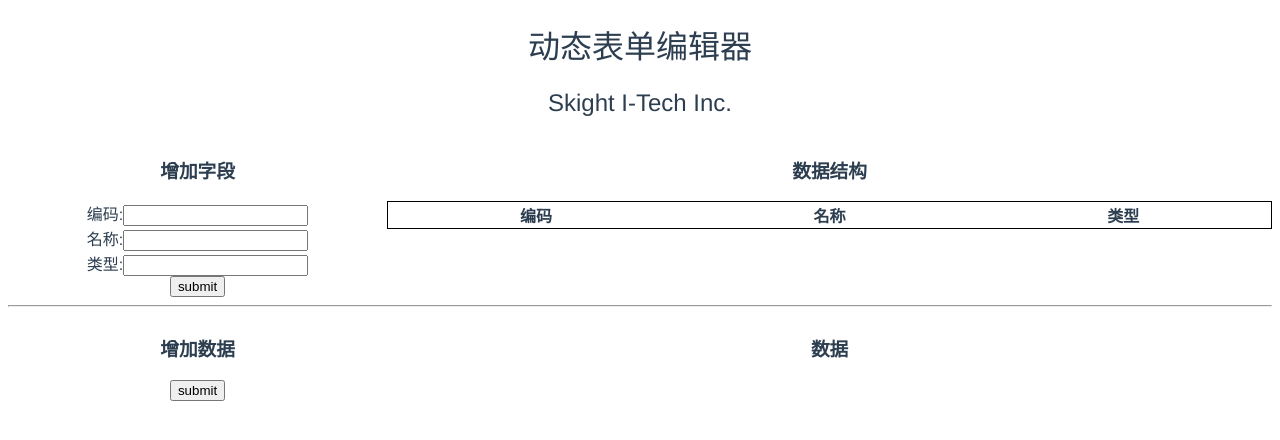
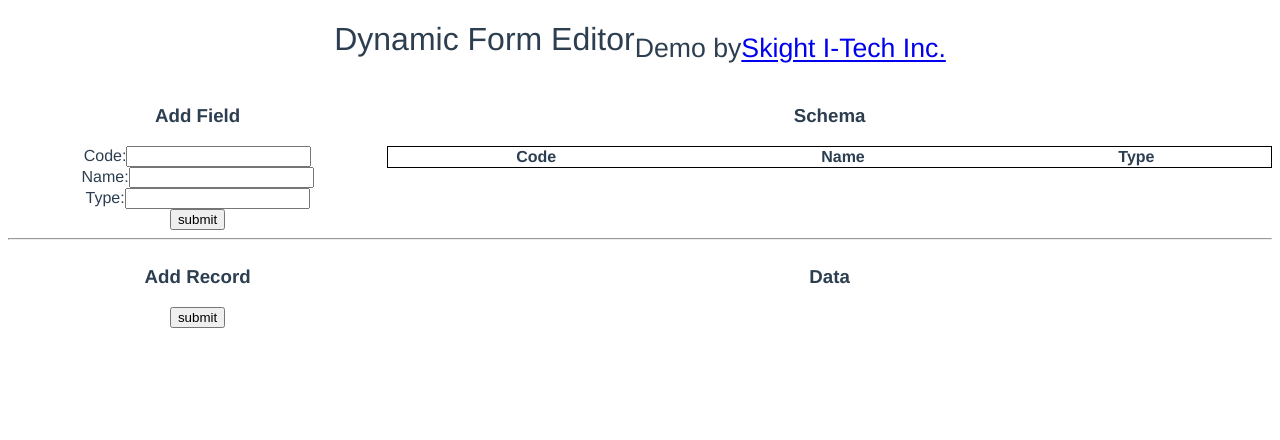
Before and after one commit to SkightTeam/DynamicForm, a Vue app: page /#/ in a window 1280 px wide. Shown: the top 440 px of the page. Built offline with nearby package versions, Linux system fonts and the light colour scheme.

Commit message:
change language to English

```diff
--- a/src/components/Dashboard.vue
+++ b/src/components/Dashboard.vue
@@ -1,21 +1,22 @@
 <template lang="pug" >
   div
-    h1 动态表单编辑器
-    h2 Skight I-Tech Inc.
+    h1 Dynamic Form Editor
+      sub Demo by
+        a(href="www.skight.ca") Skight I-Tech Inc.
     div
       div(style="width:30%; display:inline-block")
-        h3 增加字段
+        h3 Add Field
         sk-form(:meta="metaSchema" v-on:submit="addField")
       div(style="width:70%; display:inline-block; ")
-        h3 数据结构
+        h3 Schema
         sk-list(v-bind:schema="metaSchema" v-bind:value="meta")
     hr
     div
       div(style="width:30%; display:inline-block")
-        h3 增加数据
+        h3 Add Record
         sk-form(:meta="meta" v-on:submit="addRecord")
       div(style="width:70%; display:inline-block;")
-        h3 数据
+        h3 Data
         sk-list(v-bind:schema="meta" v-bind:value="data")
 </template>
 
@@ -34,17 +35,17 @@
         metaSchema: [
           {
             code: 'code',
-            name: '编码',
+            name: 'Code',
             type: 'string'
           },
           {
             code: 'name',
-            name: '名称',
+            name: 'Name',
             type: 'string'
           },
           {
             code: 'type',
-            name: '类型',
+            name: 'Type',
             type: 'string'
           }
         ],
--- a/src/components/Hello.vue
+++ /dev/null
@@ -1,53 +0,0 @@
-<template>
-  <div class="hello">
-    <h1>{{ msg }}</h1>
-    <h2>Essential Links</h2>
-    <ul>
-      <li><a href="https://vuejs.org" target="_blank">Core Docs</a></li>
-      <li><a href="https://forum.vuejs.org" target="_blank">Forum</a></li>
-      <li><a href="https://gitter.im/vuejs/vue" target="_blank">Gitter Chat</a></li>
-      <li><a href="https://twitter.com/vuejs" target="_blank">Twitter</a></li>
-      <br>
-      <li><a href="http://vuejs-templates.github.io/webpack/" target="_blank">Docs for This Template</a></li>
-    </ul>
-    <h2>Ecosystem</h2>
-    <ul>
-      <li><a href="http://router.vuejs.org/" target="_blank">vue-router</a></li>
-      <li><a href="http://vuex.vuejs.org/" target="_blank">vuex</a></li>
-      <li><a href="http://vue-loader.vuejs.org/" target="_blank">vue-loader</a></li>
-      <li><a href="https://github.com/vuejs/awesome-vue" target="_blank">awesome-vue</a></li>
-    </ul>
-  </div>
-</template>
-
-<script>
-export default {
-  name: 'hello',
-  data () {
-    return {
-      msg: 'Welcome to Your Vue.js App'
-    }
-  }
-}
-</script>
-
-<!-- Add "scoped" attribute to limit CSS to this component only -->
-<style scoped>
-h1, h2 {
-  font-weight: normal;
-}
-
-ul {
-  list-style-type: none;
-  padding: 0;
-}
-
-li {
-  display: inline-block;
-  margin: 0 10px;
-}
-
-a {
-  color: #42b983;
-}
-</style>
```
